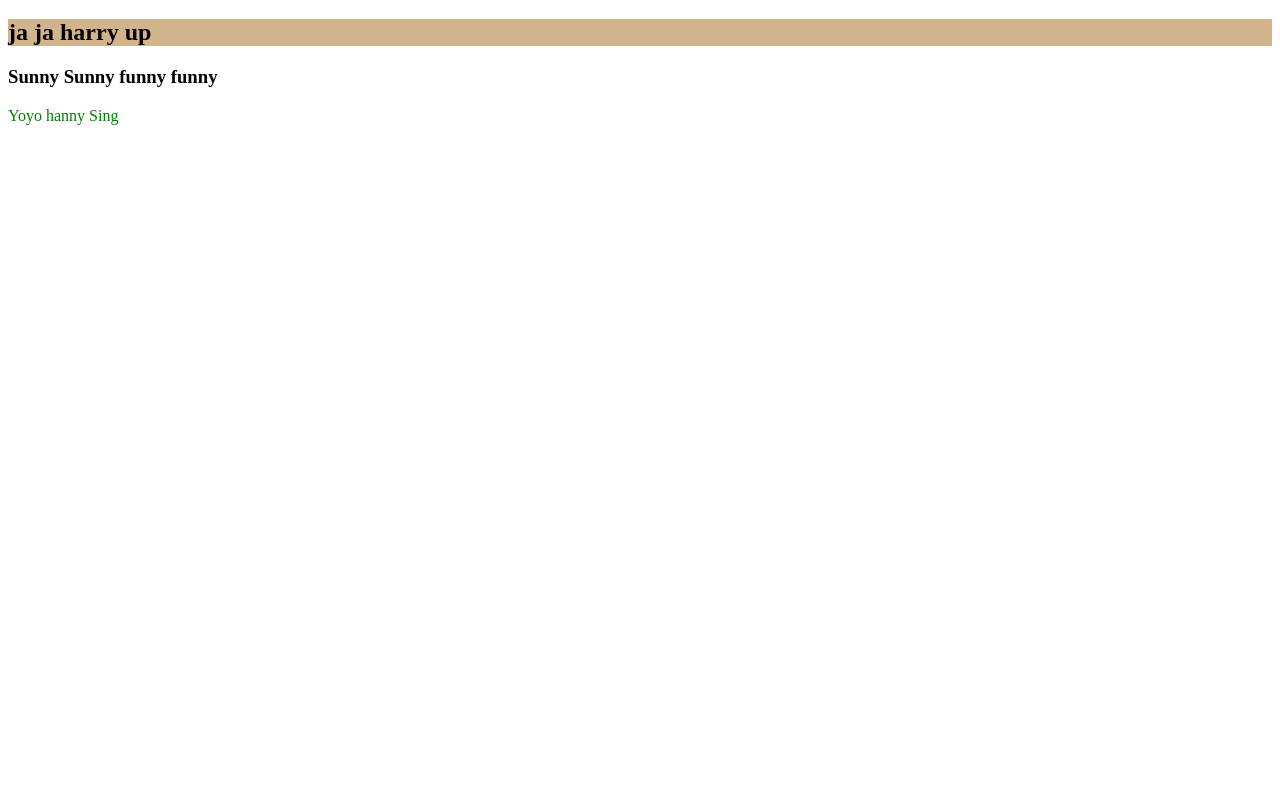
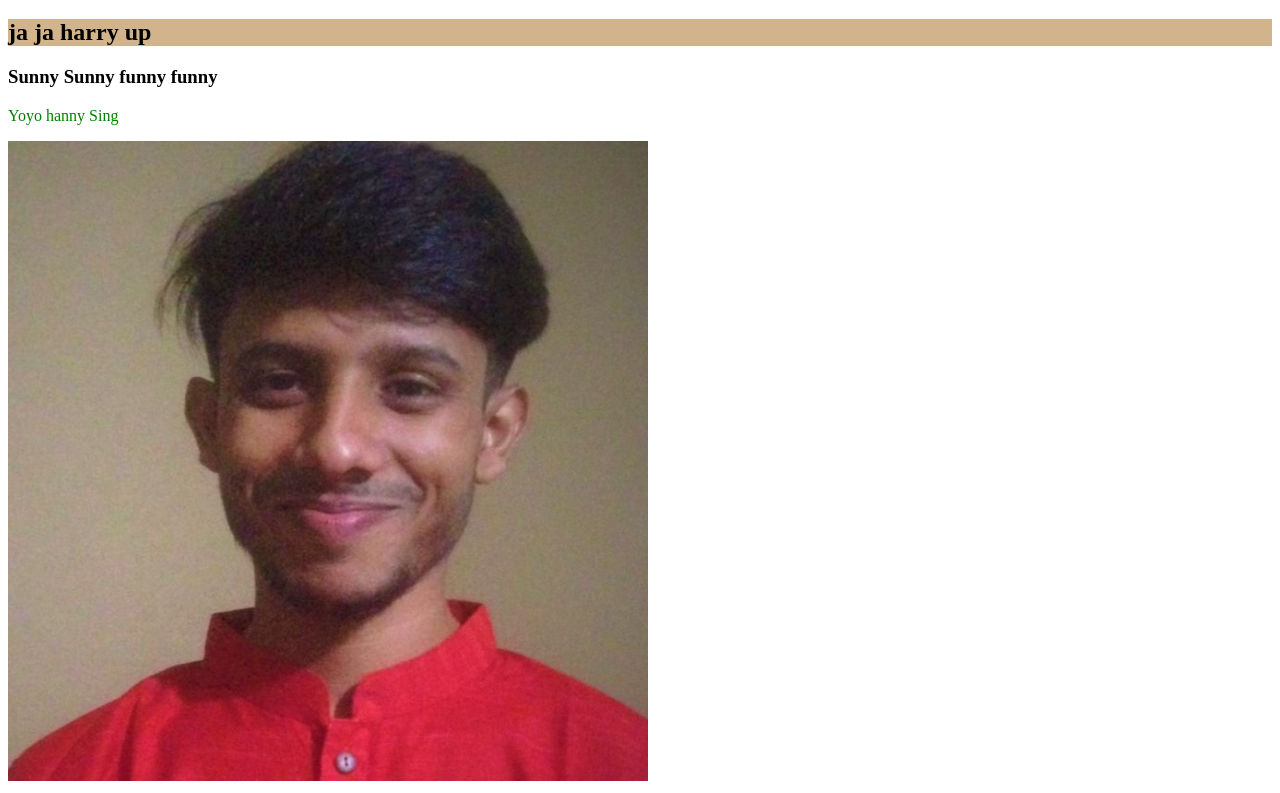
Before and after one commit to abuyousufakash/abuyousufakash, a plain HTML site: page index.html in a window 1280 px wide. Shown: the part 61-854 px from the top of the page. Before the commit the page ends 800 px from the top, so only its background shows below. Drawn offline with Linux system fonts and the light colour scheme.

Commit message:
image added

```diff
--- a/index.html
+++ b/index.html
@@ -12,5 +12,6 @@
     <h2>ja ja harry up</h2>
     <h3>Sunny Sunny funny funny</h3>
     <p>Yoyo hanny Sing</p>
+    <img src="akash.jpeg" alt="">
 </body>
 </html>
```
Also changed, not shown: akash.jpeg (added).
